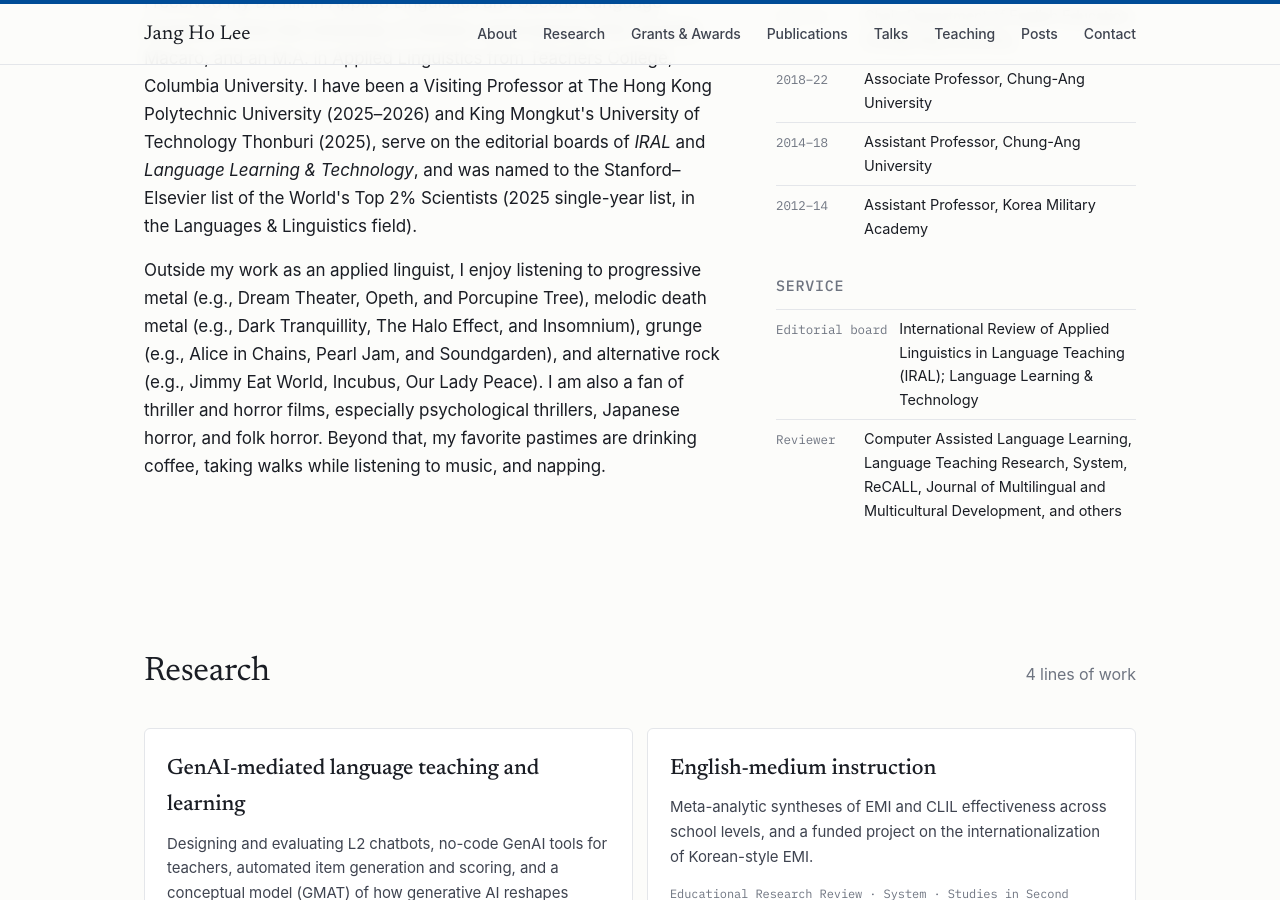
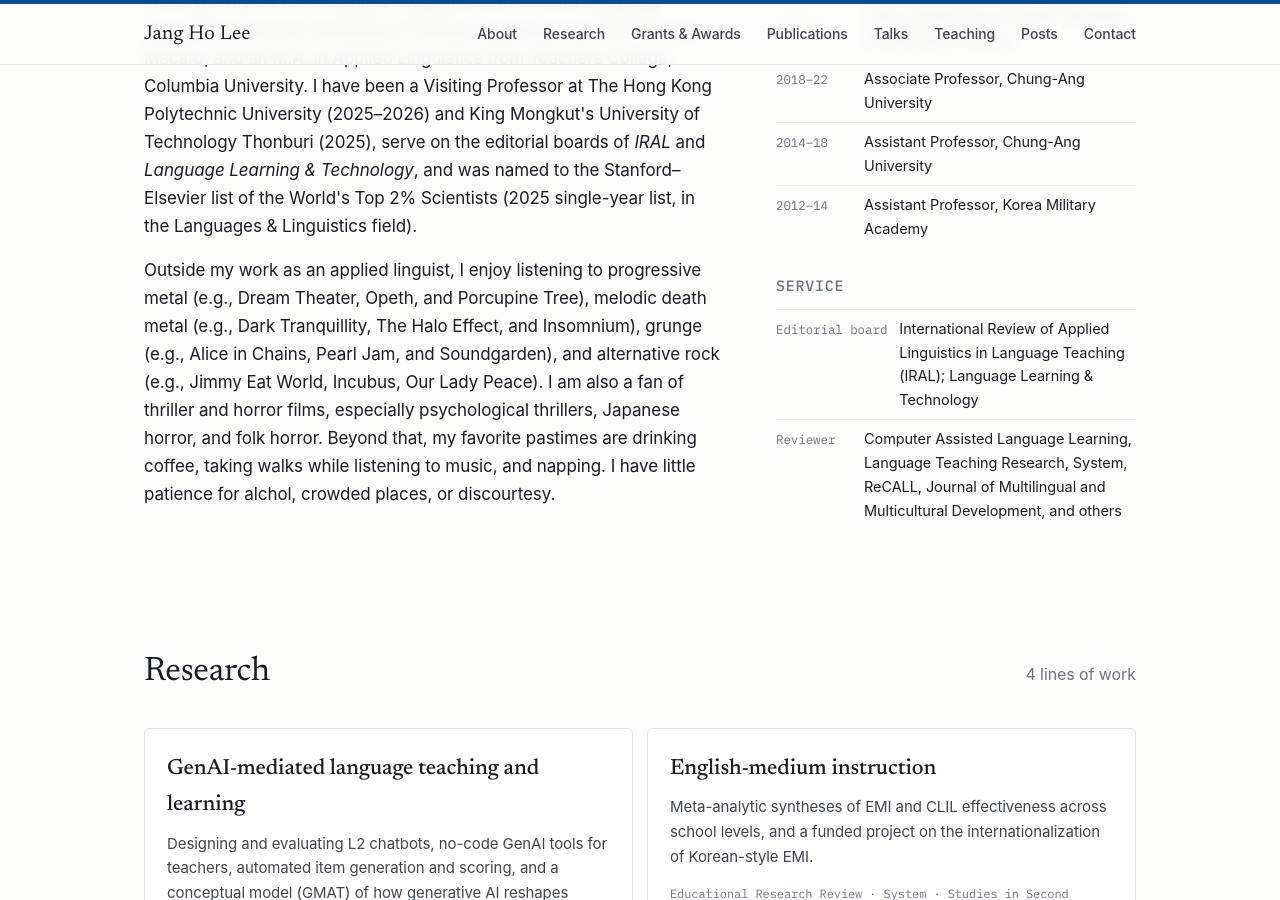
Before and after one commit to jangho330/jangho330.github.io, a Jekyll site: the page built from index.html, in a window 1280 px wide and 900 px high, scrolled down 1240 px. Built offline with Jekyll 4.4.1, drawn with Linux system fonts in a browser that asks for light colours; some web fonts are replaced.

Commit message:
Update index.html

```diff
--- a/index.html
+++ b/index.html
@@ -35,7 +35,7 @@
       <p>I am Professor of English Education at Chung-Ang University in Seoul, where I have served as Chair of the Department of English Education (2023–2025) and Director of the Digital Education Support Center (2024–2026). My research examines how technology — most recently generative AI — is reshaping second language teaching and learning, alongside long-standing interests in English-medium instruction and the language instructors use in English classrooms.</p>
       <p>Much of my work synthesizes the field's evidence through meta-analysis, with recent articles in <em>Review of Educational Research</em>, <em>Educational Research Review</em>, <em>Applied Linguistics</em>, and <em>Language Learning &amp; Technology</em>. Current projects build and evaluate L2 chatbots, explore no-code approaches that let teachers create their own GenAI tools, and develop <em>GenAI-mediated activity theory</em> as a framework for understanding teachers' changing practice.</p>
       <p>I received my D.Phil. in Applied Linguistics and Second Language Acquisition from the University of Oxford, supervised by Prof. Ernesto Macaro, and an M.A. in Applied Linguistics from Teachers College, Columbia University. I have been a Visiting Professor at The Hong Kong Polytechnic University (2025–2026) and King Mongkut's University of Technology Thonburi (2025), serve on the editorial boards of <em>IRAL</em> and <em>Language Learning &amp; Technology</em>, and was named to the Stanford–Elsevier list of the World's Top 2% Scientists (2025 single-year list, in the Languages &amp; Linguistics field).</p>
-      <p>Outside my work as an applied linguist, I enjoy listening to progressive metal (e.g., Dream Theater, Opeth, and Porcupine Tree), melodic death metal (e.g., Dark Tranquillity, The Halo Effect, and Insomnium), grunge (e.g., Alice in Chains, Pearl Jam, and Soundgarden), and alternative rock (e.g., Jimmy Eat World, Incubus, Our Lady Peace). I am also a fan of thriller and horror films, especially psychological thrillers, Japanese horror, and folk horror. Beyond that, my favorite pastimes are drinking coffee, taking walks while listening to music, and napping.</p>
+      <p>Outside my work as an applied linguist, I enjoy listening to progressive metal (e.g., Dream Theater, Opeth, and Porcupine Tree), melodic death metal (e.g., Dark Tranquillity, The Halo Effect, and Insomnium), grunge (e.g., Alice in Chains, Pearl Jam, and Soundgarden), and alternative rock (e.g., Jimmy Eat World, Incubus, Our Lady Peace). I am also a fan of thriller and horror films, especially psychological thrillers, Japanese horror, and folk horror. Beyond that, my favorite pastimes are drinking coffee, taking walks while listening to music, and napping. I have little patience for alchol, crowded places, or discourtesy.</p>
     </div>
     <aside class="aside">
       <h3>Education</h3>
```
